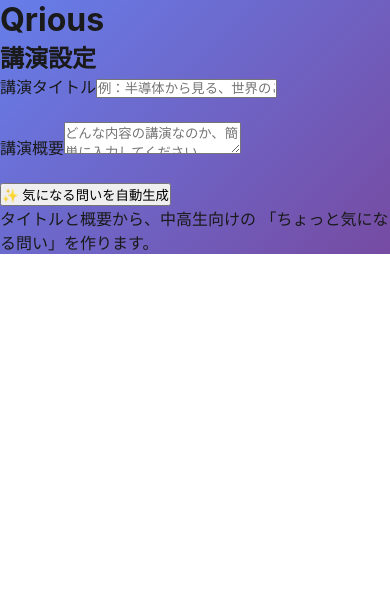
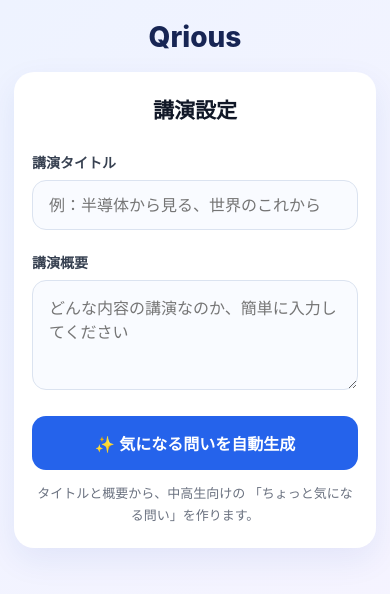
Before and after one commit to sibapannda/qrious-lecture-prototype, a React (Create React App) app: page / in a window 390 px wide. Shown: the top 594 px of the page. Built offline with nearby package versions, Linux system fonts and the light colour scheme.

Commit message:
Update Screen0_LectureSetup.css

```diff
--- a/src/components/Screen0_LectureSetup.css
+++ b/src/components/Screen0_LectureSetup.css
@@ -1,206 +1,208 @@
-/* Screen 0: Lecture Setup */
 .screen-lecture-setup {
-  background: linear-gradient(135deg, #667eea 0%, #764ba2 100%);
+  min-height: 100vh;
+  padding: 32px 20px;
+  background: linear-gradient(135deg, #eef3ff 0%, #f7f4ff 100%);
 }
 
-.setup-section {
-  margin: 2rem 0;
-  background: rgba(255, 255, 255, 0.1);
-  padding: 2rem;
-  border-radius: 16px;
-  backdrop-filter: blur(10px);
+.setup-container {
+  width: 100%;
+  max-width: 640px;
+  margin: 0 auto;
 }
 
-.section-title {
-  font-size: 1.5rem;
-  color: white;
-  margin-bottom: 1.5rem;
+.screen-lecture-setup .logo {
+  margin: 0 0 24px;
+  font-size: 32px;
+  font-weight: 800;
+  color: #172554;
   text-align: center;
 }
 
-.form-group {
-  margin-bottom: 1.5rem;
+.setup-card {
+  background: #ffffff;
+  border-radius: 24px;
+  padding: 28px;
+  box-shadow: 0 12px 32px rgba(30, 64, 175, 0.08);
 }
 
-.form-label {
-  display: block;
-  font-size: 0.95rem;
-  font-weight: 600;
-  color: white;
-  margin-bottom: 0.5rem;
+.setup-card h2 {
+  margin: 0 0 28px;
+  font-size: 24px;
+  text-align: center;
+  color: #111827;
 }
 
-.form-input,
-.form-textarea {
-  width: 100%;
-  padding: 0.75rem;
-  border: 2px solid rgba(255, 255, 255, 0.3);
-  border-radius: 8px;
-  font-size: 0.95rem;
-  background: rgba(255, 255, 255, 0.95);
-  color: #333;
-  font-family: inherit;
-  transition: all 0.2s ease;
+.form-group {
+  margin-bottom: 22px;
 }
 
-.form-input:focus,
-.form-textarea:focus {
-  outline: none;
-  border-color: white;
-  box-shadow: 0 0 0 3px rgba(255, 255, 255, 0.2);
+.form-group label {
+  display: block;
+  margin-bottom: 8px;
+  font-size: 14px;
+  font-weight: 700;
+  color: #374151;
 }
 
-.form-textarea {
-  resize: vertical;
-  min-height: 80px;
+.form-group input,
+.form-group textarea {
+  width: 100%;
+  box-sizing: border-box;
+  border: 1.5px solid #dbe3f0;
+  border-radius: 14px;
+  padding: 14px 16px;
+  font-size: 16px;
+  font-family: inherit;
+  color: #111827;
+  background: #f9fbff;
+  transition: 0.2s ease;
 }
 
-.questions-list {
-  margin-bottom: 1.5rem;
-  border-top: 2px solid rgba(255, 255, 255, 0.2);
-  padding-top: 1.5rem;
+.form-group textarea {
+  min-height: 110px;
+  resize: vertical;
 }
 
-.question-input-group {
-  margin-bottom: 1rem;
-  background: rgba(255, 255, 255, 0.05);
-  padding: 1rem;
-  border-radius: 8px;
-  border: 1px solid rgba(255, 255, 255, 0.1);
+.form-group input:focus,
+.form-group textarea:focus {
+  outline: none;
+  border-color: #3b82f6;
+  background: #ffffff;
+  box-shadow: 0 0 0 4px rgba(59, 130, 246, 0.1);
 }
 
-.question-input-row {
-  display: flex;
-  gap: 0.75rem;
-  align-items: flex-start;
+.generate-button {
+  width: 100%;
+  border: none;
+  border-radius: 14px;
+  padding: 15px 18px;
+  background: #2563eb;
+  color: #ffffff;
+  font-size: 16px;
+  font-weight: 700;
+  cursor: pointer;
+  transition: 0.2s ease;
 }
 
-.emoji-input {
-  width: 60px;
-  padding: 0.75rem;
-  border: 2px solid rgba(255, 255, 255, 0.3);
-  border-radius: 8px;
-  font-size: 1.2rem;
-  background: rgba(255, 255, 255, 0.95);
-  color: #333;
-  text-align: center;
-  font-family: inherit;
-  transition: all 0.2s ease;
+.generate-button:hover {
+  transform: translateY(-1px);
+  background: #1d4ed8;
 }
 
-.emoji-input:focus {
-  outline: none;
-  border-color: white;
-  box-shadow: 0 0 0 3px rgba(255, 255, 255, 0.2);
+.generate-hint {
+  margin: 12px 0 0;
+  font-size: 13px;
+  line-height: 1.7;
+  color: #6b7280;
+  text-align: center;
 }
 
-.question-title-input {
-  flex: 1;
-  padding: 0.75rem;
-  border: 2px solid rgba(255, 255, 255, 0.3);
-  border-radius: 8px;
-  font-size: 0.95rem;
-  background: rgba(255, 255, 255, 0.95);
-  color: #333;
-  font-family: inherit;
-  resize: vertical;
-  min-height: 60px;
-  transition: all 0.2s ease;
+.generated-section {
+  margin-top: 28px;
+  padding-top: 26px;
+  border-top: 1px solid #e5e7eb;
 }
 
-.question-title-input:focus {
-  outline: none;
-  border-color: white;
-  box-shadow: 0 0 0 3px rgba(255, 255, 255, 0.2);
+.generated-header {
+  margin-bottom: 18px;
 }
 
-.btn-remove-question {
-  width: 40px;
-  height: 40px;
-  padding: 0;
-  border: 2px solid rgba(255, 100, 100, 0.6);
-  background: rgba(255, 100, 100, 0.2);
-  color: #ff6464;
-  border-radius: 8px;
-  font-size: 1.2rem;
-  cursor: pointer;
-  transition: all 0.2s ease;
+.generated-header h3 {
+  margin: 0 0 4px;
+  font-size: 18px;
+  color: #111827;
+}
+
+.generated-header p {
+  margin: 0;
+  font-size: 13px;
+  color: #6b7280;
+}
+
+.generated-questions {
+  display: flex;
+  flex-direction: column;
+  gap: 12px;
+}
+
+.generated-question {
+  display: flex;
+  gap: 12px;
+  align-items: flex-start;
+  padding: 14px;
+  background: #f8fafc;
+  border: 1px solid #e2e8f0;
+  border-radius: 16px;
+}
+
+.question-emoji {
+  flex: 0 0 42px;
+  width: 42px;
+  height: 42px;
   display: flex;
   align-items: center;
   justify-content: center;
+  background: #ffffff;
+  border-radius: 12px;
+  font-size: 22px;
 }
 
-.btn-remove-question:hover {
-  background: rgba(255, 100, 100, 0.4);
-  border-color: rgba(255, 100, 100, 0.8);
+.generated-question textarea {
+  flex: 1;
+  min-height: 58px;
+  box-sizing: border-box;
+  border: none;
+  outline: none;
+  resize: vertical;
+  background: transparent;
+  font-size: 14px;
+  line-height: 1.6;
+  font-family: inherit;
+  color: #111827;
 }
 
-.btn-add-question {
+.regenerate-button {
   width: 100%;
-  padding: 0.75rem;
-  border: 2px dashed rgba(255, 255, 255, 0.6);
-  background: transparent;
-  color: white;
-  border-radius: 8px;
-  font-size: 0.95rem;
-  font-weight: 600;
+  margin-top: 18px;
+  padding: 13px 16px;
+  border: 1.5px solid #2563eb;
+  border-radius: 14px;
+  background: #ffffff;
+  color: #2563eb;
+  font-size: 14px;
+  font-weight: 700;
   cursor: pointer;
-  transition: all 0.2s ease;
-  margin-top: 0.5rem;
 }
 
-.btn-add-question:hover {
-  background: rgba(255, 255, 255, 0.1);
-  border-color: white;
+.screen-lecture-setup .btn-primary {
+  width: 100%;
+  margin-top: 12px;
+  padding: 15px 18px;
+  border: none;
+  border-radius: 14px;
+  background: #2563eb;
+  color: #ffffff;
+  font-size: 16px;
+  font-weight: 700;
+  cursor: pointer;
 }
 
-.btn-primary {
-  width: 100%;
-  padding: 1rem;
-  background: white;
-  color: #667eea;
-  border: none;
-  border-radius: 12px;
-  font-size: 1rem;
-  font-weight: 700;
-  cursor: pointer;
-  transition: all 0.2s ease;
-  margin-top: 1rem;
-}
-
-.btn-primary:hover {
-  transform: translateY(-2px);
-  box-shadow: 0 8px 24px rgba(0, 0, 0, 0.15);
-}
-
-.btn-primary:active {
-  transform: translateY(0);
-}
-
-@media (max-width: 768px) {
-  .setup-section {
-    padding: 1.5rem;
+@media (max-width: 640px) {
+  .screen-lecture-setup {
+    padding: 20px 14px;
   }
 
-  .section-title {
-    font-size: 1.25rem;
+  .setup-card {
+    padding: 22px 18px;
+    border-radius: 20px;
   }
 
-  .question-input-row {
-    flex-wrap: wrap;
+  .screen-lecture-setup .logo {
+    font-size: 28px;
+    margin-bottom: 18px;
   }
 
-  .emoji-input {
-    width: 50px;
-  }
-
-  .question-title-input {
-    flex: 0 0 calc(100% - 60px);
-  }
-
-  .btn-remove-question {
-    width: 35px;
-    height: 35px;
-    font-size: 1rem;
+  .setup-card h2 {
+    font-size: 21px;
   }
 }
```
